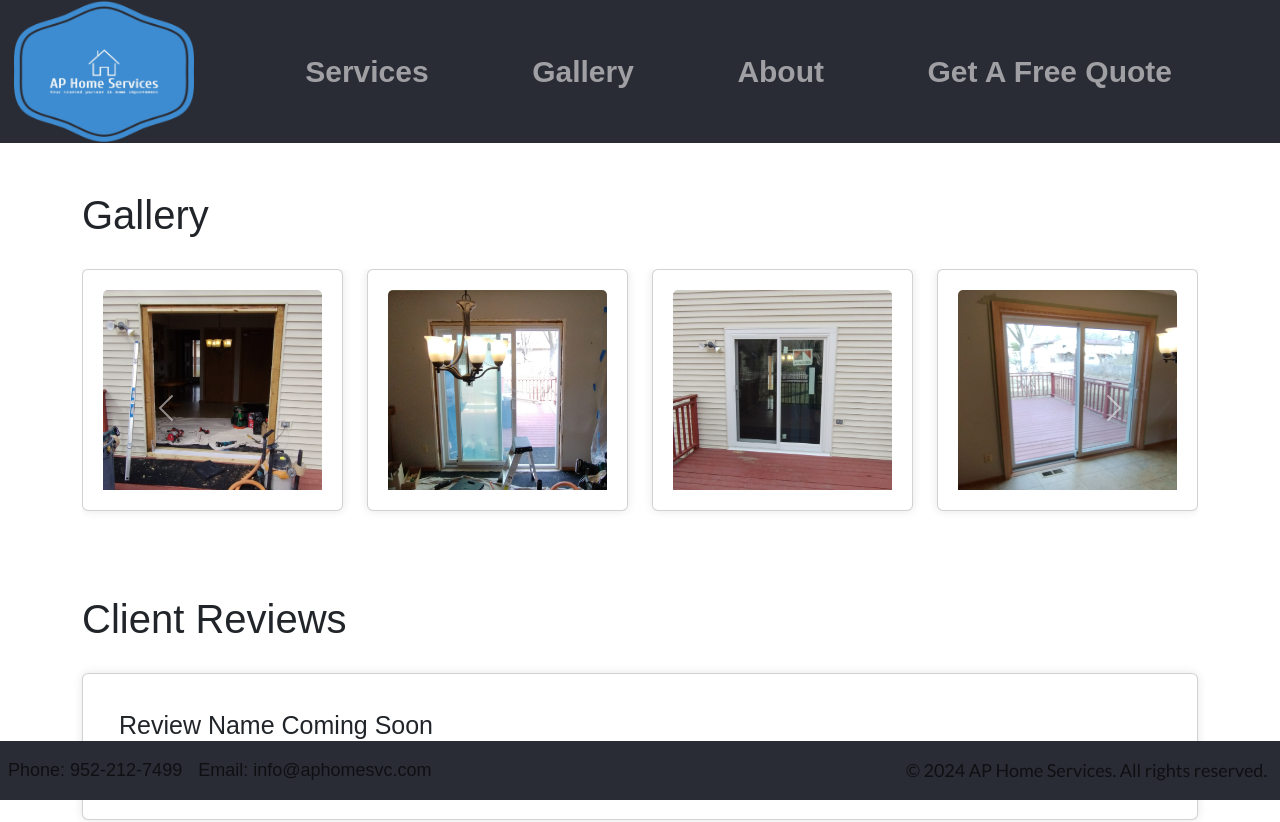
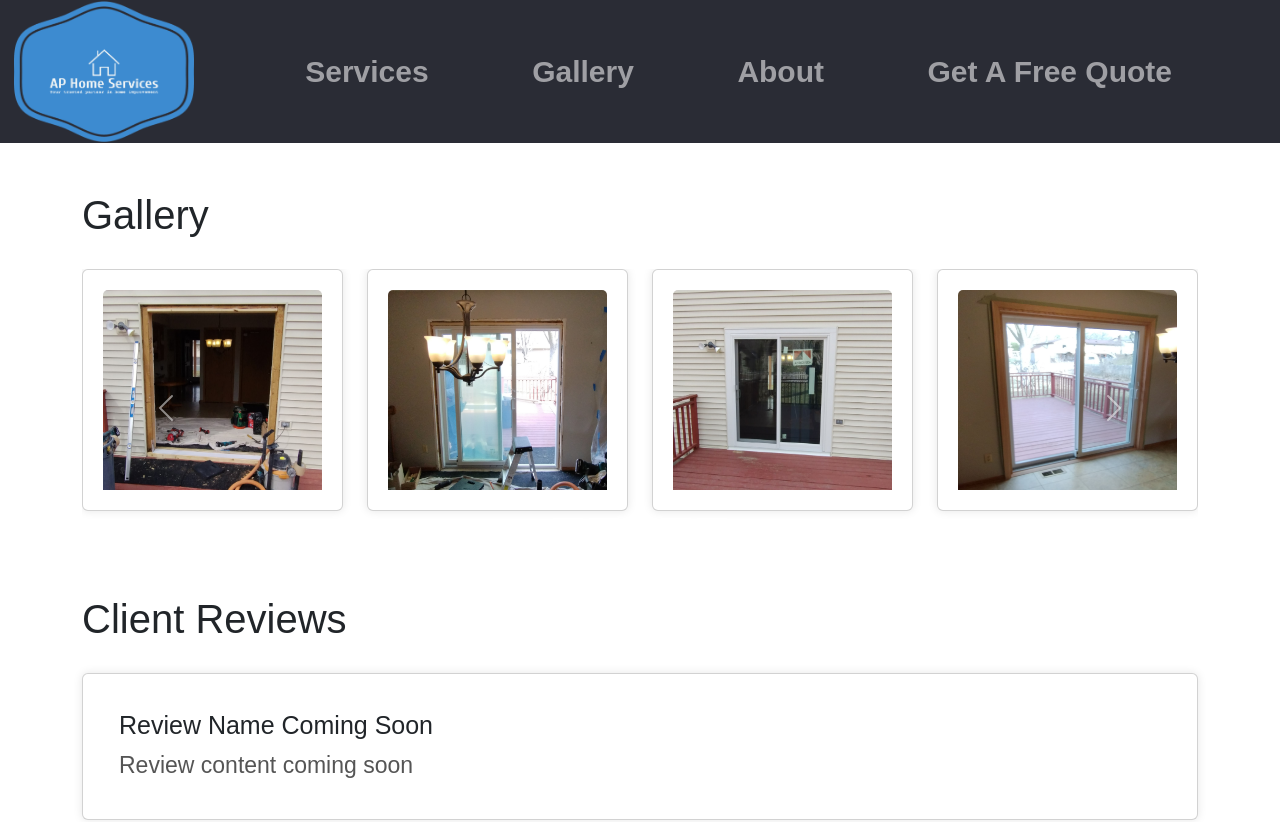
Before and after one commit to Amigovich/aphomesvc, a React (Vite) app: page /APnetfirst-web/gallery in a window 1280 px wide. Shown: the top 822 px of the page. Built offline with nearby package versions, Linux system fonts and the light colour scheme; a web font is replaced by a local one.

Commit message:
positioning edit

```diff
--- a/src/App.css
+++ b/src/App.css
@@ -7,7 +7,7 @@ html, body {
 }
 
 #estimate.content {
-  margin-bottom: 200px;
+  margin-bottom: 70px;
 }
 
 .content {
@@ -128,12 +128,11 @@ p {
 /* Footer styles */
 
 .footer {
-  position: fixed;
-  bottom: 0;
-  left: 0;
-  width: 100%;
+  position: relative; /* Change to relative positioning */
   background-color: #2a2c35; /* Primary color */
   font-size: 18px;
+  padding: 0px 0; /* Add padding for spacing */
+  clear: both; /* Clear floats */
 }
 
 .footer .ml-auto {
@@ -146,8 +145,6 @@ p {
 .footer .nav-link:hover {
   color: #8c8c8c; /* Accent color */
 }
-
-
 
 /* Button styles */
 .btn-primary {
```
